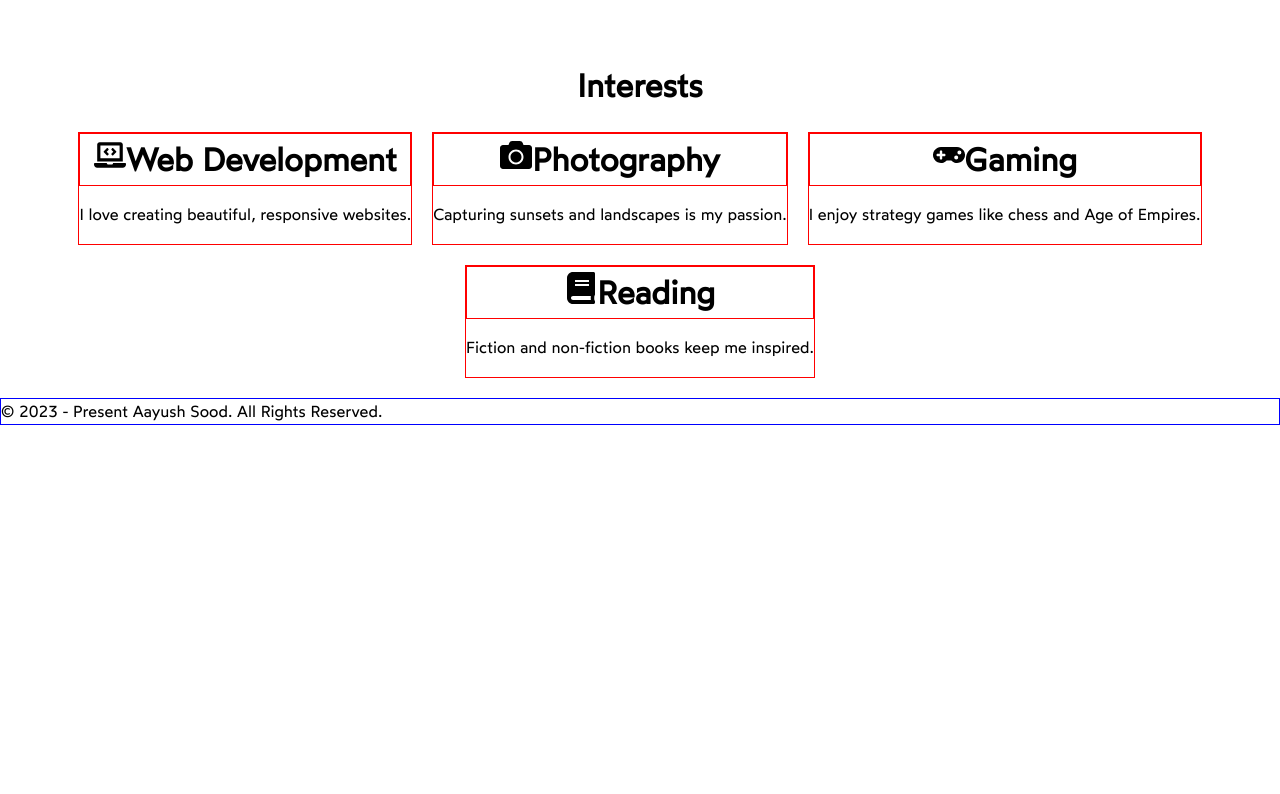
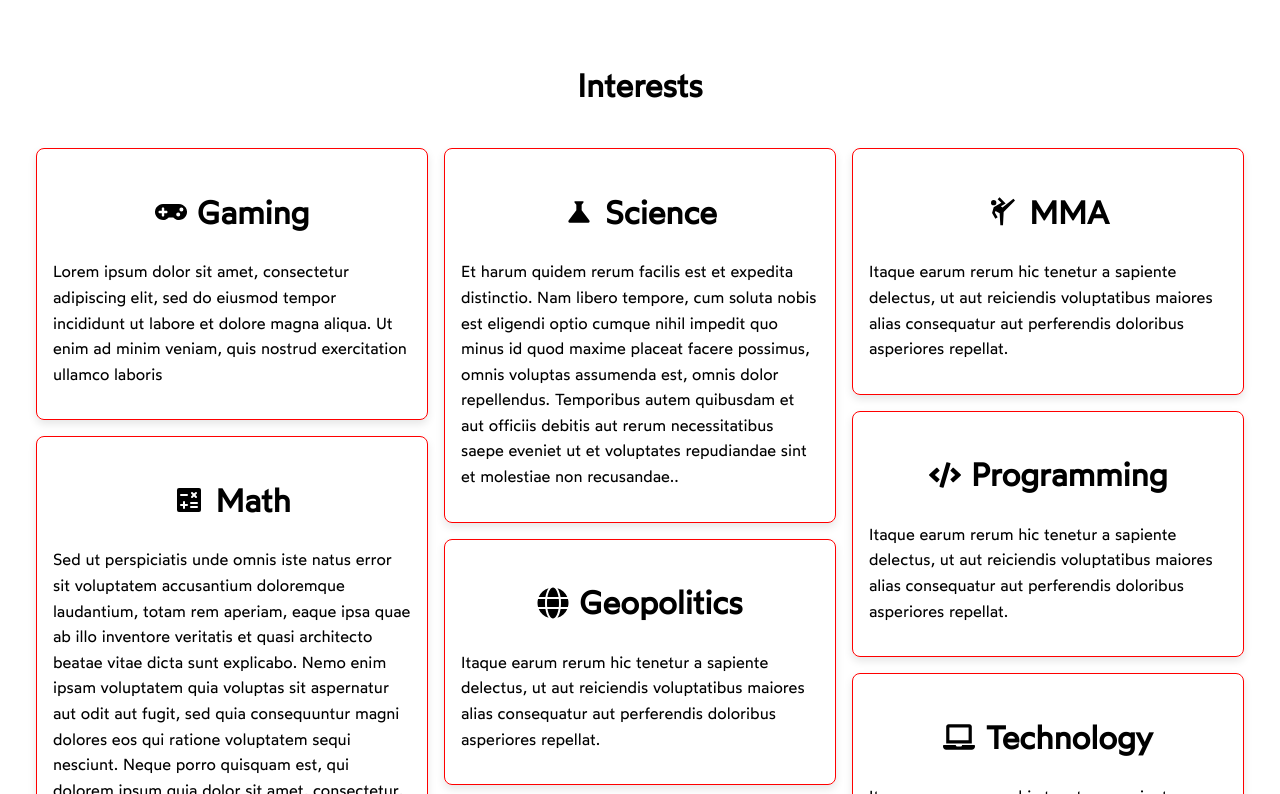
Before and after one commit to soodaayush/aayushsood-v2, a Next.js app: page / in a window 1280 px wide. Shown: the part 3686-4480 px from the top of the page. Before the commit the page ends 4111 px from the top, so only its background shows below. Built offline with nearby package versions, Linux system fonts and the light colour scheme.

Commit message:
Finished interests layout

```diff
--- a/src/app/components/interest.js
+++ b/src/app/components/interest.js
@@ -3,8 +3,8 @@ import styles from "../styles/interest.module.css";
 export default function Interest(props) {
   return (
     <div className={styles.interestContainer}>
-      <h1 className={styles.interestName}>
-        {props.icon}
+      <h1 className={styles.interestTitle}>
+        <div className={styles.interestIcon}>{props.icon}</div>
         {props.name}
       </h1>
       <p>{props.description}</p>
--- a/src/app/page.js
+++ b/src/app/page.js
@@ -8,11 +8,13 @@ import Project from "./components/project";
 import TechnicalSkill from "./components/techincalSkill";
 import Interest from "./components/interest";
 
-import { FaLaptopCode, FaCamera, FaBook, FaGamepad } from "react-icons/fa";
+import { FaLaptop, FaCode, FaGamepad, FaGlobe } from "react-icons/fa";
+import { PiMathOperationsFill } from "react-icons/pi";
+import { MdScience } from "react-icons/md";
+import { MdOutlineSportsMartialArts } from "react-icons/md";
 
 const projects = [
   {
-    id: 1,
     name: "Ben Eater's 8-Bit Project",
     link: "https://www.aayushsood.com/",
     image: Aayush,
@@ -21,7 +23,6 @@ const projects = [
     github: "https://github.com/soodaayush",
   },
   {
-    id: 2,
     name: "Ben Eater's 6502 Project",
     link: "https://www.aayushsood.com/",
     image: Aayush,
@@ -32,7 +33,6 @@ const projects = [
     github: "https://github.com/soodaayush",
   },
   {
-    id: 3,
     name: "LlamaTalk",
     link: "https://www.aayushsood.com/",
     image: Aayush,
@@ -43,7 +43,6 @@ const projects = [
     github: "https://github.com/soodaayush",
   },
   {
-    id: 4,
     name: "Arduino-based School Yoga Project",
     link: "https://www.aayushsood.com/",
     image: Aayush,
@@ -52,7 +51,6 @@ const projects = [
     github: "https://github.com/soodaayush",
   },
   {
-    id: 5,
     name: "WordSmith",
     link: "https://wordsmithy.netlify.app/",
     image: Aayush,
@@ -61,7 +59,6 @@ const projects = [
     github: "https://github.com/soodaayush",
   },
   {
-    id: 6,
     name: "LeetCode",
     link: "https://www.aayushsood.com/",
     image: Aayush,
@@ -70,7 +67,6 @@ const projects = [
     github: "https://github.com/soodaayush",
   },
   {
-    id: 7,
     name: "CoinDeno",
     link: "https://www.aayushsood.com/",
     image: Aayush,
@@ -81,7 +77,6 @@ const projects = [
     github: "https://github.com/soodaayush",
   },
   {
-    id: 8,
     name: "Pac Man",
     link: "https://www.aayushsood.com/",
     image: Aayush,
@@ -90,7 +85,6 @@ const projects = [
     github: "https://github.com/soodaayush",
   },
   {
-    id: 9,
     name: "CoinDeno Web",
     link: "https://www.aayushsood.com/",
     image: Aayush,
@@ -106,7 +100,6 @@ const projects = [
     github: "https://github.com/soodaayush",
   },
   {
-    id: 10,
     name: "Frontend Mentor Challenges",
     link: "https://www.aayushsood.com/",
     image: Aayush,
@@ -115,7 +108,6 @@ const projects = [
     github: "https://github.com/soodaayush",
   },
   {
-    id: 11,
     name: "LearnWithMe",
     link: "https://www.aayushsood.com/",
     image: Aayush,
@@ -127,7 +119,6 @@ const projects = [
 
 const technicalSkills = [
   {
-    id: 1,
     type: "Frontend",
     skills: [
       { id: 1, name: "HTML", experience: "4 Years" },
@@ -140,7 +131,6 @@ const technicalSkills = [
     ].sort((a, b) => a.name.localeCompare(b.name)),
   },
   {
-    id: 2,
     type: "Backend",
     skills: [
       { id: 8, name: "Python", experience: "1 Year" },
@@ -151,7 +141,6 @@ const technicalSkills = [
     ].sort((a, b) => a.name.localeCompare(b.name)),
   },
   {
-    id: 3,
     type: "DevOps/Tools",
     skills: [
       { id: 13, name: "Cloudflare", experience: "2 Years" },
@@ -163,7 +152,6 @@ const technicalSkills = [
     ].sort((a, b) => a.name.localeCompare(b.name)),
   },
   {
-    id: 4,
     type: "Mobile",
     skills: [
       { id: 19, name: "React Native", experience: "2 Years" },
@@ -175,28 +163,46 @@ const technicalSkills = [
 
 const interests = [
   {
-    id: 1,
-    name: "Web Development",
-    icon: <FaLaptopCode />,
-    description: "I love creating beautiful, responsive websites.",
+    name: "Gaming",
+    icon: <FaGamepad />,
+    description:
+      "Lorem ipsum dolor sit amet, consectetur adipiscing elit, sed do eiusmod tempor incididunt ut labore et dolore magna aliqua. Ut enim ad minim veniam, quis nostrud exercitation ullamco laboris",
   },
   {
-    id: 2,
-    name: "Photography",
-    icon: <FaCamera />,
-    description: "Capturing sunsets and landscapes is my passion.",
+    name: "Math",
+    icon: <PiMathOperationsFill />,
+    description:
+      "Sed ut perspiciatis unde omnis iste natus error sit voluptatem accusantium doloremque laudantium, totam rem aperiam, eaque ipsa quae ab illo inventore veritatis et quasi architecto beatae vitae dicta sunt explicabo. Nemo enim ipsam voluptatem quia voluptas sit aspernatur aut odit aut fugit, sed quia consequuntur magni dolores eos qui ratione voluptatem sequi nesciunt. Neque porro quisquam est, qui dolorem ipsum quia dolor sit amet, consectetur, adipisci velit, sed quia non numquam eius modi tempora incidunt ut labore et dolore magnam aliquam quaerat voluptatem. Ut enim ad minima veniam, quis nostrum exercitationem ullam corporis suscipit laboriosam, nisi ut aliquid ex ea commodi.",
   },
   {
-    id: 3,
-    name: "Gaming",
-    icon: <FaGamepad />,
-    description: "I enjoy strategy games like chess and Age of Empires.",
+    name: "Science",
+    icon: <MdScience />,
+    description:
+      "Et harum quidem rerum facilis est et expedita distinctio. Nam libero tempore, cum soluta nobis est eligendi optio cumque nihil impedit quo minus id quod maxime placeat facere possimus, omnis voluptas assumenda est, omnis dolor repellendus. Temporibus autem quibusdam et aut officiis debitis aut rerum necessitatibus saepe eveniet ut et voluptates repudiandae sint et molestiae non recusandae..",
   },
   {
-    id: 4,
-    name: "Reading",
-    icon: <FaBook />,
-    description: "Fiction and non-fiction books keep me inspired.",
+    name: "Geopolitics",
+    icon: <FaGlobe />,
+    description:
+      "Itaque earum rerum hic tenetur a sapiente delectus, ut aut reiciendis voluptatibus maiores alias consequatur aut perferendis doloribus asperiores repellat.",
+  },
+  {
+    name: "MMA",
+    icon: <MdOutlineSportsMartialArts />,
+    description:
+      "Itaque earum rerum hic tenetur a sapiente delectus, ut aut reiciendis voluptatibus maiores alias consequatur aut perferendis doloribus asperiores repellat.",
+  },
+  {
+    name: "Programming",
+    icon: <FaCode />,
+    description:
+      "Itaque earum rerum hic tenetur a sapiente delectus, ut aut reiciendis voluptatibus maiores alias consequatur aut perferendis doloribus asperiores repellat.",
+  },
+  {
+    name: "Technology",
+    icon: <FaLaptop />,
+    description:
+      "Itaque earum rerum hic tenetur a sapiente delectus, ut aut reiciendis voluptatibus maiores alias consequatur aut perferendis doloribus asperiores repellat.",
   },
 ];
 
@@ -220,9 +226,9 @@ export default function Home() {
       <div className={styles.technicalSkillsContainer}>
         <h1>Technical Skills</h1>
         <div className={styles.technicalSkillsList}>
-          {technicalSkills.map((technicalSkill) => (
+          {technicalSkills.map((technicalSkill, index) => (
             <TechnicalSkill
-              key={technicalSkill.id}
+              key={index}
               type={technicalSkill.type}
               skills={technicalSkill.skills}
             />
@@ -232,9 +238,9 @@ export default function Home() {
       <div className={styles.projectsContainer}>
         <h1>Projects</h1>
         <div className={styles.projectList}>
-          {projects.map((project) => (
+          {projects.map((project, index) => (
             <Project
-              key={project.id}
+              key={index}
               name={project.name}
               link={project.link}
               image={project.image}
@@ -250,9 +256,9 @@ export default function Home() {
         <div className={styles.interestList}>
           {interests.map((interest, index) => (
             <Interest
-              key={interest.id}
+              key={index}
+              name={interest.name}
               icon={interest.icon}
-              name={interest.name}
               description={interest.description}
             />
           ))}
--- a/src/app/styles/interest.module.css
+++ b/src/app/styles/interest.module.css
@@ -1,10 +1,21 @@
 .interestContainer {
-  text-align: center;
+  padding: 16px;
+  border-radius: 8px;
+  box-shadow: 0 4px 8px rgba(0, 0, 0, 0.1);
+  margin-bottom: 16px;
+  break-inside: avoid;
   border: 1px solid red;
 }
 
-.interestName {
-  border: 1px solid red;
-  text-align: center;
-  margin: 0;
+.interestTitle {
+  display: flex;
+  justify-content: center;
+  align-items: center;
 }
+
+.interestIcon {
+  display: flex;
+  justify-content: center;
+  align-items: center;
+  margin-right: 10px;
+}
--- a/src/app/styles/page.module.css
+++ b/src/app/styles/page.module.css
@@ -53,17 +53,30 @@
 
 .interestsContainer {
   display: flex;
-  justify-content: center;
+  flex-direction: column;
+  justify-content: flex-start;
   align-items: center;
-  flex-direction: column;
-  padding: 20px 0 20px 0;
+  padding: 20px;
   width: 100%;
+  box-sizing: border-box;
 }
 
 .interestList {
-  display: flex;
-  justify-content: center;
-  align-items: center;
-  gap: 20px;
-  flex-wrap: wrap;
+  column-count: 3;
+  column-gap: 16px;
+  padding: 16px;
+  width: 100%;
+  box-sizing: border-box;
 }
+
+@media (max-width: 768px) {
+  .interestList {
+    column-count: 2;
+  }
+}
+
+@media (max-width: 480px) {
+  .interestList {
+    column-count: 1;
+  }
+}
```
